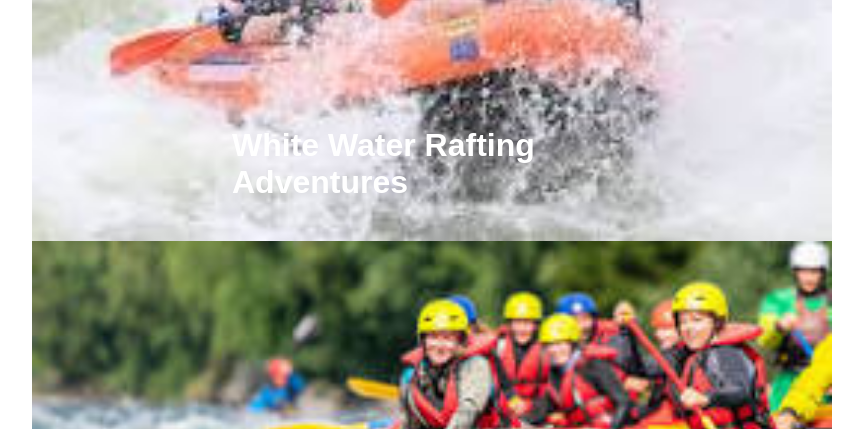
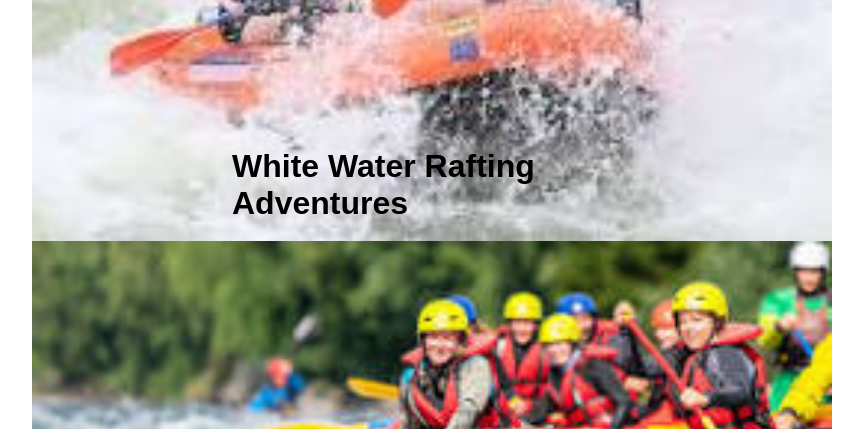
Before and after one commit to mathphilip/wdd130, a plain HTML site: page wwr/about.html in a window 1280 px wide. Shown: the part 1600-2029 px from the top of the page, without its empty margins (208-1071 px from the left). Drawn offline with Linux system fonts and the light colour scheme.

Commit message:
Update rafting.css

```diff
--- a/wwr/styles/rafting.css
+++ b/wwr/styles/rafting.css
@@ -2,27 +2,19 @@
 
 @import url('https://fonts.googleapis.com/css2?family=Roboto:ital,wght@0,100;0,300;0,400;0,500;0,700;0,900;1,100;1,300;1,400;1,500;1,700;1,900&display=swap')
 :root {
+    --heading-color: #fff;
     --main-text-color: #333;
     --heading-color: #0066cc;
     --background-color: #f8f8f8;
 }
 
 body {
-    font-family: 'YourSelectedFont', sans-serif;
+    font-family: sans-serif;
     color: var(--main-text-color);
     background-color: var(--background-color);
     max-width: 800px; /* You can adjust this based on your design */
     margin: 0 auto;
 }
-
-header {
-    /* Add styling for header */
-}
-
-nav {
-    /* Add styling for navigation */
-}
-
 .hero {
     position: relative;
 }
@@ -67,11 +59,6 @@ header {
 .logo img {
     max-width: 100%;
     height: auto;
-}
-
-h1 {
-    color: #fff;
-    margin: 0;
 }
 
 nav {
```
